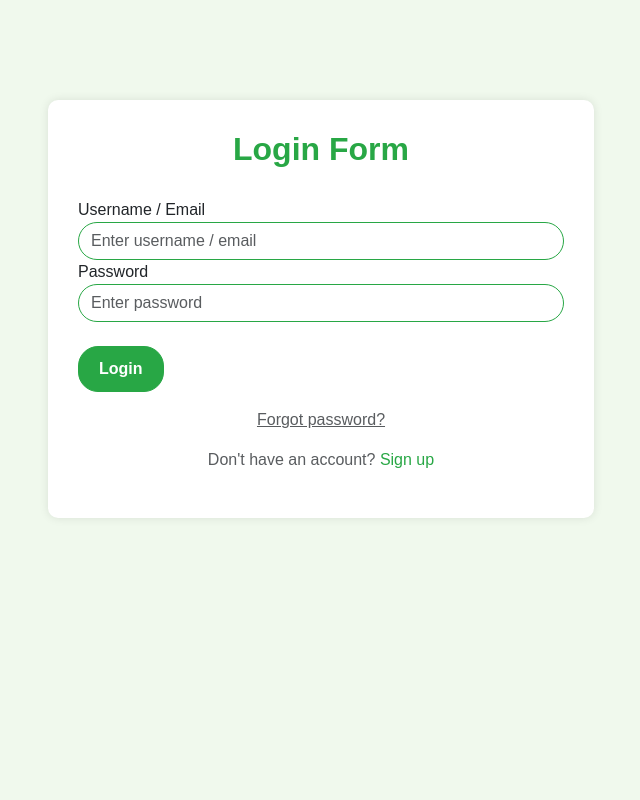
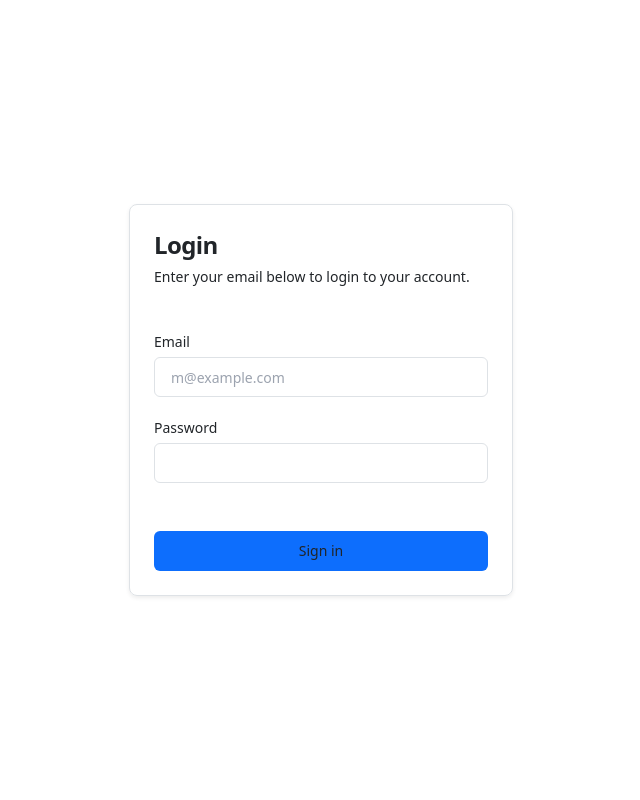
Before and after one commit to WildanRahman/pengweb, a Django app: page /login in a window 1280 px wide. Shown: the whole page, without its empty margins (319-959 px from the left). Run offline with Django 5.2, Linux system fonts and the light colour scheme; some libraries are stand-ins or nearby versions.

```diff
--- a/projects/templates/login.html
+++ b/projects/templates/login.html
@@ -4,149 +4,61 @@
 <html>
 
 <head>
-    <title>Bootstrap Login Form</title>
+    <title>Telcomedy Login</title>
     <link rel="stylesheet" type="text/css" href="{% static 'css/bootstrap.min.css' %}">
     <script type="text/javascript" src="{% static 'js/bootstrap.min.js' %}"></script>
     <script src="https://code.jquery.com/jquery-3.7.0.js"></script>
-
-    <style>
-      .detail {display: none;}
-      .selengkapnya, .hide {cursor: pointer; color: brown;}
-      body {
-          background-color: #f0f9ed; /* Light green background */
-          font-family: Arial, sans-serif;
-      }
-      .login-container {
-          margin-top: 100px;
-          padding: 30px;
-          background-color: #ffffff;
-          box-shadow: 0 0 10px rgba(0, 0, 0, 0.1);
-          border-radius: 10px;
-      }
-      .login-header {
-          margin-bottom: 30px;
-          color: #28a745;
-          font-weight: bold;
-      }
-      .form-control {
-          border-radius: 20px;
-          border: 1px solid #28a745;
-      }
-      .form-control:focus {
-          box-shadow: none;
-          border-color: #28a745;
-      }
-      .btn-custom {
-          background-color: #28a745;
-          border-color: #28a745;
-          border-radius: 20px;
-          font-size: 16px;
-          font-weight: bold;
-          padding: 10px 20px;
-          color: #ffffff;
-      }
-      .btn-custom:hover {
-          background-color: #218838;
-          border-color: #218838;
-      }
-      .text-muted a {
-          color: #28a745;
-          text-decoration: none;
-      }
-      .text-muted a:hover {
-          color: #218838;
-          text-decoration: underline;
-      }
-    </style>
-</head>
-
-<body>
-    <div class="container">
-        <div class="row justify-content-center">
-            <div class="col-md-6">
-                <div class="login-container">
-                    <h2 class="text-center login-header">Login Form</h2>
+    <script src="https://cdn.tailwindcss.com"></script>
+ <body class="flex items-center justify-center h-screen">
+<div class="rounded-lg border bg-card text-card-foreground shadow-sm w-full max-w-sm" data-v0-t="card">
+    <div class="flex flex-col space-y-1.5 p-6">
+      <h3 class="whitespace-nowrap font-semibold tracking-tight text-2xl">Login</h3>
+      <p class="text-sm text-muted-foreground">Enter your email below to login to your account.</p>
+    </div>
     <form action="" method="post">
         {% csrf_token %}
-                        <div class="form-group">
-                            <label for="username">Username / Email</label>
-                            <input type="text" name="email" class="form-control" id="username" placeholder="Enter username / email">
+
+        <div class="p-6 grid gap-4">
+      <div class="grid gap-2">
+        <label
+          class="text-sm font-medium leading-none peer-disabled:cursor-not-allowed peer-disabled:opacity-70"
+          for="email"
+        >
+          Email
+        </label>
+        <input
+          class="flex h-10 w-full rounded-md border border-input bg-background px-3 py-2 text-sm ring-offset-background file:border-0 file:bg-transparent file:text-sm file:font-medium placeholder:text-muted-foreground focus-visible:outline-none focus-visible:ring-2 focus-visible:ring-ring focus-visible:ring-offset-2 disabled:cursor-not-allowed disabled:opacity-50"
+          type="email"
+          id="email"
+          placeholder="m@example.com"
+          name="email"
+          required=""
+        />
       </div>
-                        <div class="form-group">
-                            <label for="password">Password</label>
-                            <input type="password" name="password" class="form-control" id="password" placeholder="Enter password">
+      <div class="grid gap-2">
+        <label
+          class="text-sm font-medium leading-none peer-disabled:cursor-not-allowed peer-disabled:opacity-70"
+          for="password"
+        >
+          Password
+        </label>
+        <input
+          class="flex h-10 w-full rounded-md border border-input bg-background px-3 py-2 text-sm ring-offset-background file:border-0 file:bg-transparent file:text-sm file:font-medium placeholder:text-muted-foreground focus-visible:outline-none focus-visible:ring-2 focus-visible:ring-ring focus-visible:ring-offset-2 disabled:cursor-not-allowed disabled:opacity-50"
+          type="password"
+          id="password"
+          name="password"
+          required=""
+        />
       </div>
-                        <button type="submit" class="btn btn-custom btn-block mt-4">Login</button>
-                        <div class="text-center mt-3">
-                            <a href="#" class="text-muted">Forgot password?</a>
     </div>
-                        <div class="text-center mt-3">
-                            <p class="text-muted">Don't have an account? <a href="#" data-bs-toggle="modal" data-bs-target="#signUpModal">Sign up</a></p>
+    <div class="flex items-center p-6">
+      <button type="submit" class="inline-flex items-center justify-center whitespace-nowrap rounded-md text-sm font-medium ring-offset-background transition-colors focus-visible:outline-none focus-visible:ring-2 focus-visible:ring-ring focus-visible:ring-offset-2 disabled:pointer-events-none disabled:opacity-50 bg-primary text-primary-foreground hover:bg-primary/90 h-10 px-4 py-2 w-full">
+        Sign in
+      </button>
     </div>
 </form>
+
   </div>
-            </div>
-        </div>
-    </div>
-
-    <!-- Sign Up Modal -->
-    <div class="modal fade" id="signUpModal" tabindex="-1" aria-labelledby="signUpModalLabel" aria-hidden="true">
-        <div class="modal-dialog">
-            <div class="modal-content">
-                <div class="modal-header">
-                    <h5 class="modal-title" id="signUpModalLabel">Sign Up</h5>
-                    <button type="button" class="btn-close" data-bs-dismiss="modal" aria-label="Close"></button>
-                </div>
-                <div class="modal-body">
-                    <form>
-                        <div class="form-group">
-                            <label for="name">Nama</label>
-                            <input type="text" class="form-control" id="name" placeholder="Enter your name">
-                        </div>
-                        <div class="form-group">
-                            <label for="nik">NIK</label>
-                            <input type="text" class="form-control" id="nik" placeholder="Enter your NIK">
-                        </div>
-                        <div class="form-group">
-                            <label for="address">Alamat</label>
-                            <input type="text" class="form-control" id="address" placeholder="Enter your address">
-                        </div>
-                        <div class="form-group">
-                            <label for="occupation">Pekerjaan</label>
-                            <input type="text" class="form-control" id="occupation" placeholder="Enter your occupation">
-                        </div>
-                        <div class="form-group">
-                            <label for="birthdate">Tanggal Lahir</label>
-                            <input type="date" class="form-control" id="birthdate">
-                        </div>
-                        <div class="form-group">
-                            <label for="gender">Jenis Kelamin</label>
-                            <select class="form-control" id="gender">
-                                <option value="">Select gender</option>
-                                <option value="male">Male</option>
-                                <option value="female">Female</option>
-                            </select>
-                        </div>
-                        <div class="form-group">
-                            <label for="status">Status</label>
-                            <select class="form-control" id="status">
-                                <option value="">Select status</option>
-                                <option value="single">Single</option>
-                                <option value="married">Married</option>
-                                <option value="divorced">Divorced</option>
-                                <option value="widowed">Widowed</option>
-                            </select>
-                        </div>
-                    </form>
-                </div>
-                <div class="modal-footer">
-                    <button type="button" class="btn btn-secondary" data-bs-dismiss="modal">Close</button>
-                    <button type="button" class="btn btn-custom">Sign Up</button>
-                </div>
-            </div>
-        </div>
-    </div>
-
 </body>
 
 </html>
```
Also changed, not shown: projects/templates/header.html (+46 -47 lines), projects/templates/home.html (+4 -18 lines), projects/templates/iklan.html (added, +16 -0 lines). Lines whose indentation alone changed are shown as unchanged.
